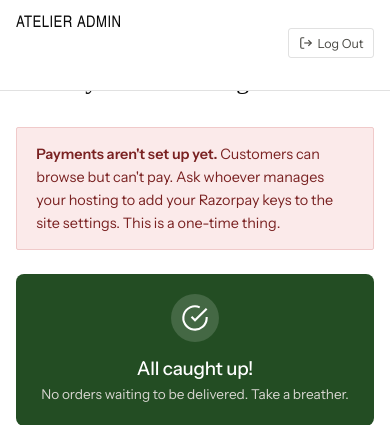
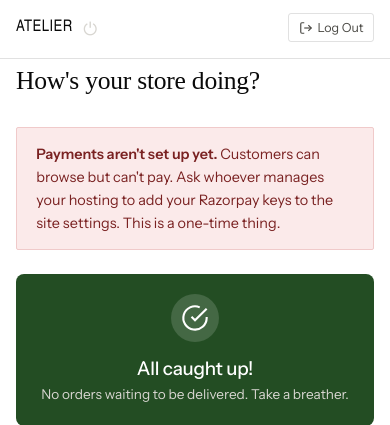
Before and after one commit to TygarWright/virtual-store, a Flask app: page /admin/ in a window 390 px wide. Shown: the top 425 px of the page. Run offline with Flask 3, Linux system fonts and the light colour scheme; the visitor is signed in with stand-in values (Sample User, id 1); data comes from the database, SQL or seed files in the repository; data that the repository does not hold is empty; some web fonts are replaced.

Commit message:
fix: post-login UI sync, admin mobile overlap, signup prompt
- Join with Phone + signup prompt: added data-auth-signed-out attribute
  so they hide immediately after JS login
- authShowSuccess: reloads page after login so all server-conditional
  elements sync with new session (fixes elements without data-auth-* attrs)
- Admin mobile: hide full nav list on mobile (was overlapping content),
  keep only brand header + logout button, use bottom nav for navigation
- Admin mobile logout: added dedicated logout button in sidebar header
  visible only on mobile screens

```diff
--- a/static/css/style.css
+++ b/static/css/style.css
@@ -506,7 +506,18 @@ p { margin: 0 0 1em; color: var(--grey-700); }
 @media (max-width: 900px) {
   .product-detail { grid-template-columns: 1fr; gap: 2rem; }
   .admin-shell { flex-direction: column; }
-  .admin-sidebar { width: 100%; height: auto; position: relative; }
+  .admin-sidebar { width: 100%; height: auto; position: relative; padding: 1rem 1.25rem; }
+  .admin-sidebar__brand { margin-bottom: 0; font-size: 1.1rem; }
+  .admin-sidebar__header { display: flex; justify-content: space-between; align-items: center; }
+  .admin-mobile-logout { display: none; margin: 0; }
+  .admin-mobile-logout button {
+    background: none; border: 1px solid rgba(255,255,255,0.2); color: var(--grey-300);
+    border-radius: 4px; padding: 0.35rem 0.6rem; font-size: 1.1rem; cursor: pointer;
+  }
+  .admin-mobile-logout button:hover { background: rgba(255,255,255,0.08); color: var(--white); }
+  .admin-nav { display: none; }
+  .admin-nav .divider-light { display: none; }
+  .admin-mobile-logout { display: block; }
   .admin-main { padding: 1.5rem; }
   .nav__links { display: none; }
   .nav__search { max-width: none; }
--- a/templates/admin/base.html
+++ b/templates/admin/base.html
@@ -11,7 +11,13 @@
 <body>
 <div class="admin-shell">
   <aside class="admin-sidebar">
-    <a href="{{ url_for('admin_dashboard') }}" class="admin-sidebar__brand">{{ settings.site_name }} Admin</a>
+    <div class="admin-sidebar__header">
+      <a href="{{ url_for('admin_dashboard') }}" class="admin-sidebar__brand">{{ settings.site_name }}</a>
+      <form method="POST" action="{{ url_for('admin_logout') }}" class="admin-mobile-logout">
+        <input type="hidden" name="csrf_token" value="{{ csrf_token() }}">
+        <button type="submit" aria-label="Log out">⏻</button>
+      </form>
+    </div>
     <form method="POST" action="{{ url_for('admin_logout') }}" class="admin-mobile-logout" style="margin:0;">
       <input type="hidden" name="csrf_token" value="{{ csrf_token() }}">
       <button type="submit" class="admin-nav__logout-btn" style="display:flex; align-items:center; gap:0.3rem; font-size:0.78rem; padding:0.4rem 0.6rem;" aria-label="Log out">
--- a/templates/index.html
+++ b/templates/index.html
@@ -11,7 +11,7 @@
     <div class="hero__cta-group">
       <a href="#products" class="btn">Explore the Catalogue</a>
       {% if not customer_logged_in %}
-      <a href="#" onclick="openAuthModal(); return false;" class="btn btn--outline hero__cta-secondary">Join with Phone</a>
+      <a href="#" onclick="openAuthModal(); return false;" class="btn btn--outline hero__cta-secondary" data-auth-signed-out>Join with Phone</a>
       {% endif %}
     </div>
     <div class="hero__scroll-cue">
@@ -255,7 +255,7 @@
 })();
 </script>
 {% if not customer_logged_in %}
-<div class="signup-prompt" id="signupPrompt">
+<div class="signup-prompt" id="signupPrompt" data-auth-signed-out>
   <button class="signup-prompt__close" onclick="dismissSignupPrompt()" aria-label="Close">&times;</button>
   <span class="signup-prompt__text"><strong>Unlock member perks.</strong> Sign in with your phone for instant checkout and exclusive deals.</span>
   <button class="btn btn--invert" onclick="dismissSignupPrompt(); openAuthModal();">Sign In Now</button>
```
Also changed, not shown: static/js/auth.js (+4 -3 lines).
